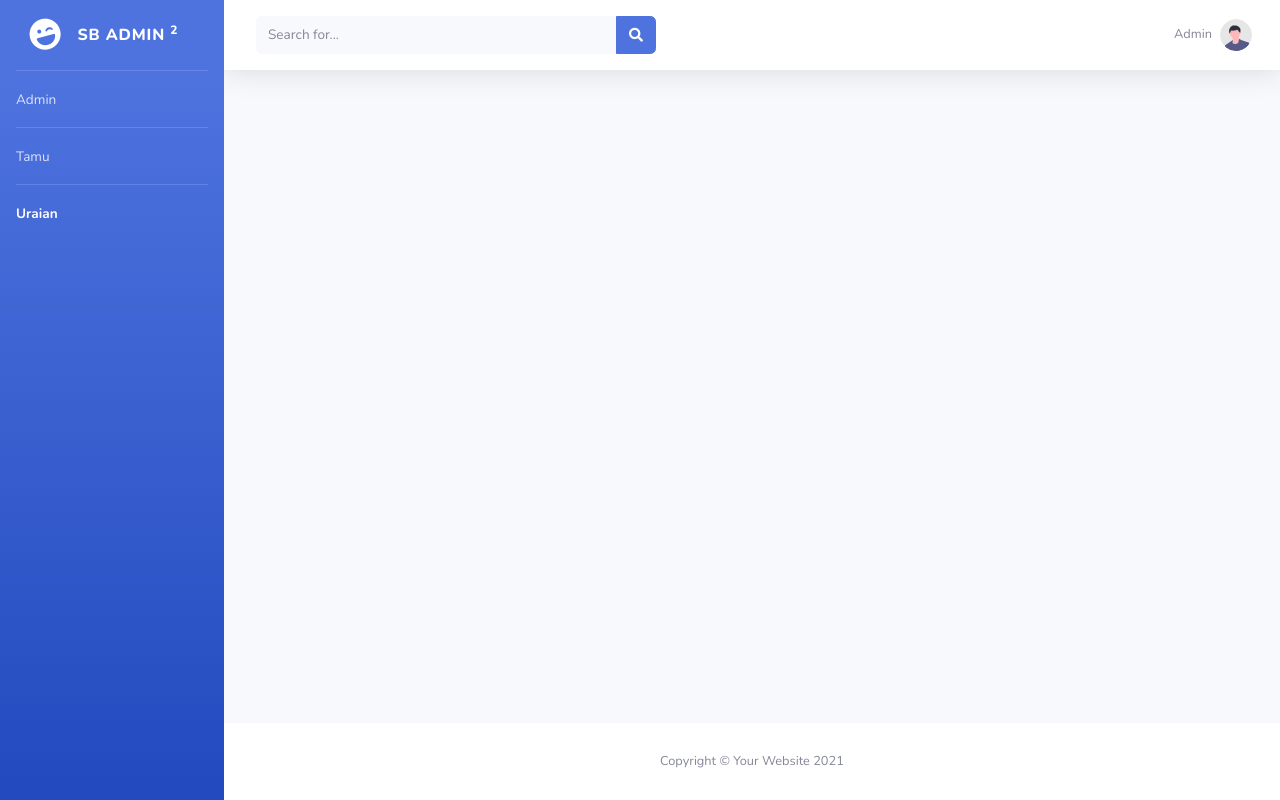
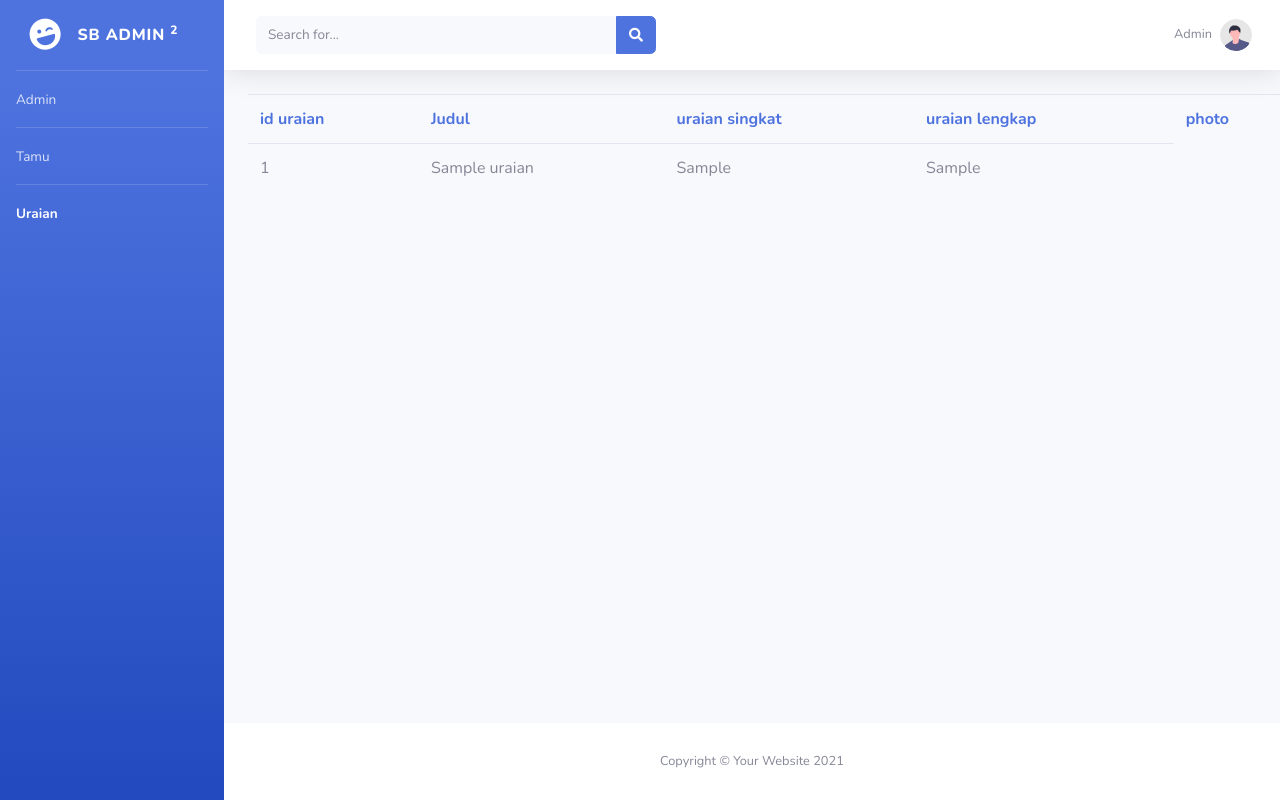
Before and after one commit to frzzz12/Project-Pemrograman-Web, a PHP site: page /layout/admin/uraian.php in a window 1280 px wide. Run offline with PHP 8.4, Linux system fonts and the light colour scheme; tables that the repository leaves empty or names only in its code hold one stand-in row (values such as "Sample post").

Commit message:
menampilkan data uraian

```diff
--- a/index.php
+++ b/index.php
@@ -78,7 +78,7 @@ $row7 = mysqli_fetch_row($data7);
           <li><a href="#portfolio"><?= $row3[1]?></a></li>
           <li><a href="#team"><?= $row4[1]?></a></li>
           <li><a href="#contact"><?= $row5[1]?></a></li>
-          <li><a href="layout/admin/index.html">Admin</a></li>
+          <li><a href="layout/admin/admin.php">Admin</a></li>
         </ul>
         <i class="mobile-nav-toggle d-xl-none bi bi-list"></i>
       </nav>
--- a/layout/admin/index.php
+++ b/layout/admin/admin.php
@@ -39,7 +39,7 @@ $query = mysqli_query($hub, "SELECT * FROM admin");
         <ul class="navbar-nav bg-gradient-primary sidebar sidebar-dark accordion" id="accordionSidebar">
 
             <!-- Sidebar - Brand -->
-            <a class="sidebar-brand d-flex align-items-center justify-content-center" href="index.html">
+            <a class="sidebar-brand d-flex align-items-center justify-content-center" href="">
                 <div class="sidebar-brand-icon rotate-n-15">
                     <i class="fas fa-laugh-wink"></i>
                 </div>
--- a/layout/admin/tamu.php
+++ b/layout/admin/tamu.php
@@ -50,7 +50,7 @@ $query = mysqli_query($hub, "SELECT * FROM tamu");
 
             <!-- Nav Item - Dashboard -->
             <li class="nav-item">
-                <a class="nav-link" href="index.php">
+                <a class="nav-link" href="admin.php">
                     <!-- <i class="fas fa-fw fa-tachometer-alt"></i> -->
                     <span>Admin</span></a>
             </li>
@@ -502,7 +502,7 @@ $query = mysqli_query($hub, "SELECT * FROM tamu");
                                         <td><?= $row['pesan'] ?></td>
                                     </tr>
                                 <?php endforeach;?>
-                                </table>
+                    </table>
                     <!-- <div class="row"> -->
 
                         <!-- Area Chart -->
--- a/layout/admin/uraian.php
+++ b/layout/admin/uraian.php
@@ -1,3 +1,12 @@
+<?php
+include 'functionadm.php';
+
+$query = mysqli_query($hub, "SELECT * FROM uraian");
+
+
+?>
+
+
 <!DOCTYPE html>
 <html lang="en">
 
@@ -43,7 +52,7 @@
 
             <!-- Nav Item - Dashboard -->
             <li class="nav-item">
-                <a class="nav-link" href="index.php">
+                <a class="nav-link" href="admin.php">
                     <!-- <i class="fas fa-fw fa-tachometer-alt"></i> -->
                     <span>Admin</span></a>
             </li>
@@ -506,6 +515,25 @@
                                 </div>
                             </div>
                         </div> -->
+                        <table class="table mx-4">
+                                    <tr class="text-primary">
+                                        <th>id uraian</th>
+                                        <th>Judul</th>
+                                        <th>uraian singkat</th>
+                                        <th>uraian lengkap</th>
+                                        <th>photo</th>
+                                    </tr>
+                                    <?php
+                                    foreach ($query as $row) :
+                                    ?>
+                                    <tr>
+                                        <td><?= $row['id_uraian'] ?></td>
+                                        <td><?= $row['judul'] ?></td>
+                                        <td><?= $row['uraian_singkat'] ?></td>
+                                        <td><?= $row['uraian_lengkap'] ?></td>
+                                    </tr>
+                                <?php endforeach;?>
+                        </table>
 
                         <!-- Pie Chart -->
                         <!-- <div class="col-xl-4 col-lg-5">
```
